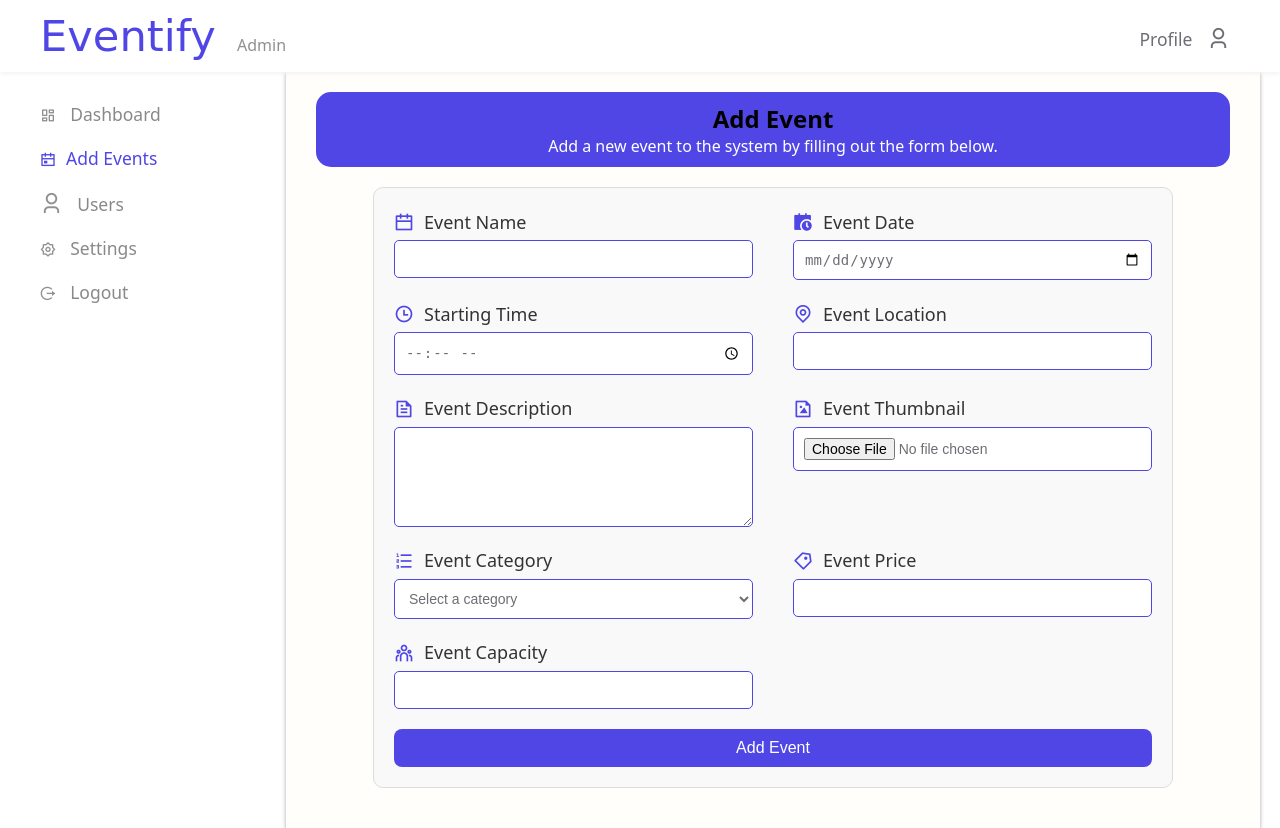
After one commit to Zihan231/Event-Booking, a PHP site: page /Add_Event.html in a window 1280 px wide. The commit adds this page. Run offline with PHP 8.4, Linux system fonts and the light colour scheme; some libraries are stand-ins or nearby versions.

Commit message:
Add_Event, Admin_Profile, and Selected page indicator added

```diff
--- /dev/null
+++ b/Add_Event.html
@@ -0,0 +1,205 @@
+<!DOCTYPE html>
+<html lang="en">
+  <head>
+    <meta charset="UTF-8" />
+    <meta name="viewport" content="width=device-width, initial-scale=1.0" />
+    <title>Dashboard</title>
+
+    <link
+      href="https://cdn.jsdelivr.net/npm/remixicon@4.5.0/fonts/remixicon.css"
+      rel="stylesheet"
+    />
+    <link rel="stylesheet" href="Style_AddEvent.css" />
+  </head>
+  <body>
+    <!--Header Section-->
+    <header>
+      <div id="LogoContainer">
+        <span class="logo">Eventify</span>
+        <span class="GrayTxt" id="AdminTxt">Admin</span>
+      </div>
+
+      <div id="ProfileContainer">
+        <a href="Admin_Profile.html" id="ProfileLink"
+          >Profile <span><i class="ri-user-3-line"></i></span
+        ></a>
+      </div>
+    </header>
+    <!--Header Section End-->
+
+    <!--Side Bar-->
+    <main>
+      <section id="asideSection">
+        <aside>
+          <nav class="asideNav">
+            <ul>
+              <li>
+                <span><i class="ri-dashboard-line"></i></span>
+                <a href="DashBoard.html">Dashboard</a>
+              </li>
+              <li id="Selected_Page">
+                <span><i class="ri-calendar-event-line"></i></span
+                ><a href="#">Add Events</a>
+              </li>
+              <li>
+                <span><i class="ri-user-3-line"></i></span>
+                <a href="#">Users</a>
+              </li>
+              <li>
+                <span> <i class="ri-settings-2-line"></i> </span>
+                <a href="#">Settings</a>
+              </li>
+              <li id="logout">
+                <span><i class="ri-logout-circle-r-line"></i></span>
+                <a href="index.html">Logout</a>
+              </li>
+            </ul>
+          </nav>
+        </aside>
+      </section>
+      <!-- Side Bar Ends -->
+
+      <!-- Main Content Area Stats -->
+      <section id="mainContent">
+        <!-- Add Event Header Starts -->
+        <div id="AddEventHeader">
+          <h2>Add Event</h2>
+          <p>Add a new event to the system by filling out the form below.</p>
+        </div>
+        <!-- Add Event Header Ends -->
+
+        <!-- form Start -->
+        <div id="AddEventFormContainer">
+          <form action="#" method="">
+            <div class="formGroup">
+              <div>
+                <span>
+                  <i class="ri-calendar-line"></i>
+                </span>
+                <label for="eventName">Event Name</label>
+              </div>
+
+              <input type="text" id="eventName" name="eventName" required />
+            </div>
+            <div class="formGroup">
+              <div>
+                <span><i class="ri-calendar-schedule-fill"></i></span>
+                <label for="eventDate">Event Date</label>
+              </div>
+
+              <input type="date" id="eventDate" name="eventDate" required />
+            </div>
+            <div class="formGroup">
+              <div>
+                <span>
+                  <i class="ri-time-line"></i>
+                </span>
+                <label for="eventTime">Starting Time</label>
+              </div>
+
+              <input type="time" id="eventTime" name="eventTime" required />
+            </div>
+            <div class="formGroup">
+              <div>
+                <span>
+                  <i class="ri-map-pin-line"></i>
+                </span>
+                <label for="eventLocation">Event Location</label>
+              </div>
+
+              <input
+                type="text"
+                id="eventLocation"
+                name="eventLocation"
+                required
+              />
+            </div>
+            <div class="formGroup">
+              <div>
+                <span><i class="ri-file-text-line"></i></span>
+                <label for="eventDescription">Event Description</label>
+              </div>
+
+              <textarea
+                id="eventDescription"
+                name="eventDescription"
+                rows="4"
+                required
+              ></textarea>
+            </div>
+            <div class="formGroup">
+              <div>
+                <span>
+                  <i class="ri-file-image-line"></i>
+                </span>
+                <label for="eventImage">Event Thumbnail</label>
+              </div>
+
+              <input
+                type="file"
+                id="eventImage"
+                name="eventImage"
+                accept="image/*"
+                required
+              />
+            </div>
+            <div class="formGroup">
+              <div>
+                <span>
+                  <i class="ri-list-ordered"></i>
+                </span>
+                <label for="eventCategory">Event Category</label>
+              </div>
+
+              <select id="eventCategory" name="eventCategory" required>
+                <option value="" disabled selected>Select a category</option>
+                <option value="Music">Music</option>
+                <option value="Sports">Sports</option>
+                <option value="Theatre">Theatre</option>
+                <option value="Education">Education</option>
+                <option value="Food & Drinks">Food & Drinks</option>
+                <option value="Networking">Networking</option>
+                <option value="Art & Crafts">Art & Crafts</option>
+                <option value="Health & Wellness">Health & Wellness</option>
+              </select>
+            </div>
+
+            <div class="formGroup">
+              <div>
+                <span>
+                  <i class="ri-price-tag-3-line"></i>
+                </span>
+                <label for="eventPrice">Event Price</label>
+              </div>
+
+              <input
+                type="number"
+                id="eventPrice"
+                name="eventPrice"
+                min="0"
+                required
+              />
+            </div>
+            <div class="formGroup">
+              <div>
+                <span> <i class="ri-team-line"></i> </span>
+                <label for="eventCapacity">Event Capacity</label>
+              </div>
+
+              <input
+                type="number"
+                id="eventCapacity"
+                name="eventCapacity"
+                min="1"
+                required
+              />
+            </div>
+
+            <button type="submit" id="submitBtn">Add Event</button>
+          </form>
+        </div>
+        <!-- form ends -->
+      </section>
+    </main>
+  </body>
+</html>
--- /dev/null
+++ b/Style_AddEvent.css
@@ -0,0 +1,197 @@
+* {
+  margin: 0;
+  padding: 0;
+  box-sizing: border-box;
+}
+
+body {
+  font-family: ui-sans-serif, system-ui, -apple-system, BlinkMacSystemFont,
+    "Segoe UI", Roboto, "Helvetica Neue", Arial, "Noto Sans", sans-serif,
+    "Apple Color Emoji", "Segoe UI Emoji", "Segoe UI Symbol", "Noto Color Emoji";
+}
+/*Header Section*/
+.logo {
+  font-size: 1.8em;
+  font-family: "Brush Script MT", cursive;
+  color: #4f46e5;
+  margin-right: 15px;
+}
+
+header {
+  background-color: #fff;
+  height: 72px;
+  font-size: 24px;
+  display: flex;
+  align-items: center;
+  justify-content: space-between;
+  position: sticky;
+  top: 0;
+  left: 0;
+  right: 0;
+  z-index: 1000;
+  padding: 0 40px;
+  box-shadow: 0 2px 4px rgba(0, 0, 0, 0.05);
+}
+
+header a {
+  text-decoration: none;
+  color: #6e6d74;
+  padding: 10px;
+  font-size: 17.5px;
+  transition: color 0.3s ease;
+}
+
+header a:hover {
+  color: #4f46e5;
+}
+#ProfileContainer a span {
+  margin-left: 10px;
+}
+.ri-user-3-line {
+  font-size: 23px;
+}
+.GrayTxt {
+  color: #909091;
+  font-size: 16px;
+}
+/* Header Section End */
+
+/* Nav  Start*/
+aside {
+  position: fixed;
+}
+li {
+  list-style: none;
+}
+ul {
+  display: flex;
+  flex-direction: column;
+  align-items: flex-start;
+}
+li {
+  padding: 10px 0px;
+}
+li span {
+  color: #909091;
+}
+ul a {
+  font-weight: 500;
+  text-decoration: none;
+  color: #8b8988;
+  padding: 10px;
+  font-size: 17.5px;
+  transition: color 0.3s ease;
+}
+
+li:hover a,
+li:hover span {
+  color: #4f46e5;
+}
+#Selected_Page a,
+#Selected_Page span {
+  color: #4f46e5;
+}
+/* nav End */
+
+/* Main Section Start */
+main {
+  display: grid;
+  grid-template-columns: 20% 80%;
+  column-gap: 30px;
+}
+#asideSection {
+  padding: 20px 40px;
+}
+#mainContent {
+  margin-right: 50px;
+  padding: 20px 30px;
+  background-color: #fffefbeb;
+  box-shadow: 0 2px 4px rgba(0, 0, 0, 0.347);
+}
+#mainContent p {
+  color: #ffffff;
+}
+/* main Content area start */
+
+#AddEventHeader {
+  background-color: #4f46e5;
+  border-radius: 15px;
+  padding: 10px 15px;
+  display: flex;
+  flex-direction: column;
+  align-items: center;
+}
+#AddEventFormContainer {
+  max-width: 800px;
+  margin: 20px auto;
+  padding: 20px;
+  border: 1px solid #ddd;
+  border-radius: 10px;
+  background-color: #f9f9f9;
+}
+#AddEventFormContainer:hover {
+  box-shadow: 0 4px 8px rgba(0, 0, 0, 0.2);
+}
+
+#AddEventFormContainer form {
+  display: grid;
+  grid-template-columns: 1fr 1fr;
+  gap: 20px 40px;
+}
+
+.formGroup {
+  display: flex;
+  flex-direction: column;
+}
+
+.formGroup div {
+  display: flex;
+  align-items: center;
+  margin-bottom: 5px;
+}
+
+.formGroup span {
+  color: #4f46e5;
+  margin-right: 10px;
+  font-size: 20px;
+}
+
+.formGroup label {
+  font-size: 18px;
+  font-weight: 500;
+  color: #333;
+}
+
+.formGroup input,
+.formGroup select,
+.formGroup textarea {
+  padding: 10px;
+  border-radius: 5px;
+  border: 1px solid #4f46e5;
+  font-size: 14px;
+  color: #6e6d74;
+  background-color: #fff;
+}
+#eventCategory option {
+  font-weight: 550;
+}
+.formGroup textarea {
+  resize: vertical;
+  min-height: 100px;
+}
+
+#submitBtn {
+  grid-column: span 2;
+  padding: 10px 12px;
+  font-size: 16px;
+  background-color: #4f46e5;
+  color: white;
+  border: none;
+  border-radius: 8px;
+  cursor: pointer;
+  transition: 0.3s ease;
+}
+
+#submitBtn:hover {
+  background-color: #3730a3;
+}
```
Also changed, not shown: Admin_Profile.html (added, +80 -0 lines), DashBoard.html (+5 -5 lines), Style_AdminProfile.css (added, +167 -0 lines), Style_DashBoard.css (+9 -2 lines).
